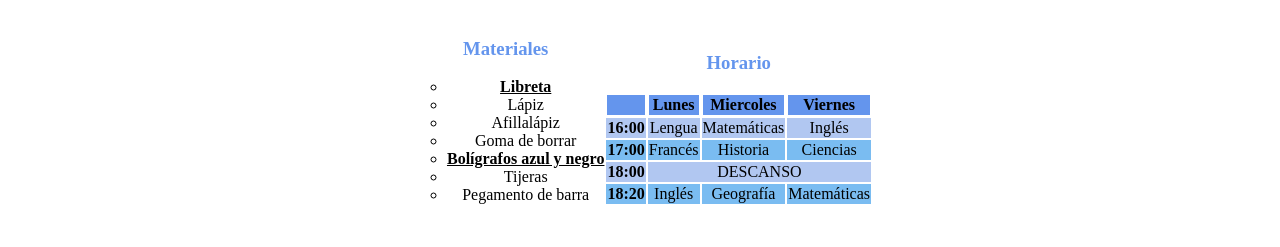
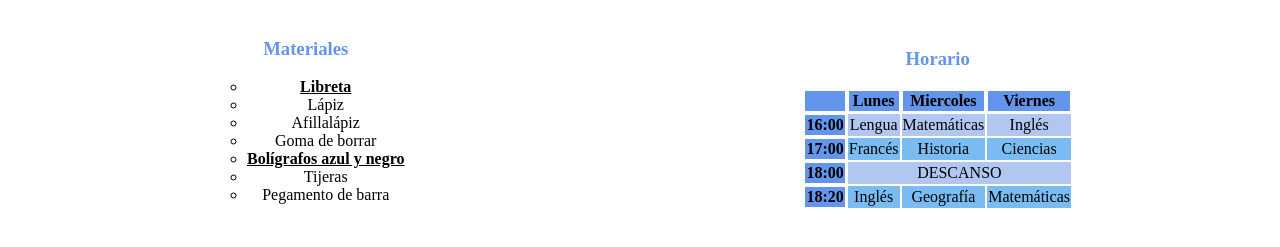
Before and after one commit to Sergiotachi/pruebaDeConocimientos, a plain HTML site: page ejercicios/ejecicio2.html in a window 1280 px wide. Shown: the part 61-308 px from the top of the page. Drawn offline with Linux system fonts and the light colour scheme.

Commit message:
terminado

```diff
--- a/ejercicios/ejecicio2.html
+++ b/ejercicios/ejecicio2.html
@@ -8,10 +8,13 @@
     <title>ejercicio_2</title>
 </head>
 <body>
+  <header>
     <h1>Academia</h1>
-    <header>
+  </header>
+  <main>
+    <article>
+      <h3>Materiales</h3>
       <div class="lista1">
-            <h3>Materiales</h3>
         <ul>
           <li style="text-decoration: underline;" class="libreta">Libreta</li>
           <li>Lápiz</li>
@@ -22,40 +25,34 @@
           <li>Pegamento de barra</li>
         </ul>
       </div>
-
+    </article>
+    <article>
+      <h3 >Horario</h3>
       <div class="lista2">
-            <h3 >Horario</h3>
         <table class="calendario">
-               <thead >
           <tr>
           <th></th>
           <th>Lunes</th>
           <th>Miercoles</th>
           <th>Viernes</th>
           </tr>
-              </thead>
-
           <tbody class="calendario2">
-
             <tr>
               <th>16:00</th>
               <td>Lengua</td>
               <td>Matemáticas</td>
               <td>Inglés</td>
             </tr>
-
             <tr>
               <th>17:00</th>
               <td>Francés</td>
               <td>Historia</td>
               <td>Ciencias</td>
             </tr>
-
             <tr>
               <th>18:00</th>
               <td colspan="4">DESCANSO</td>
             </tr>
-
             <tr>
               <th>18:20</th>
               <td>Inglés</td>
@@ -65,6 +62,7 @@
           </tbody>
         </table>
       </div>
-  </header>
+    </article>
+  </main>
 </body>
 </html>
--- a/ejercicios/estilos.css
+++ b/ejercicios/estilos.css
@@ -1,20 +1,21 @@
-
-header{
-    display: flex;
-    flex-direction: row;
-    flex-wrap: wrap;
-    justify-content: center;
-    align-items: center;
-    text-align: center;
-}
-
-
 h1{
     background-color: cornflowerblue;
     text-align: center;
     width: 100%;
     color: white;
 }
+
+
+main{
+    display: flex;
+    flex-wrap: wrap;
+    justify-content: space-around;
+    align-items: center;
+    text-align: center;
+}
+
+
+
 
 h3{
     color: cornflowerblue;
@@ -26,7 +27,7 @@ h3{
 }
 
 
-thead tr th{
+.calendario tr th{
     border: white solid 1px;
     text-align: center;
     background-color: cornflowerblue;
```
Lines whose indentation alone changed are shown as unchanged.
